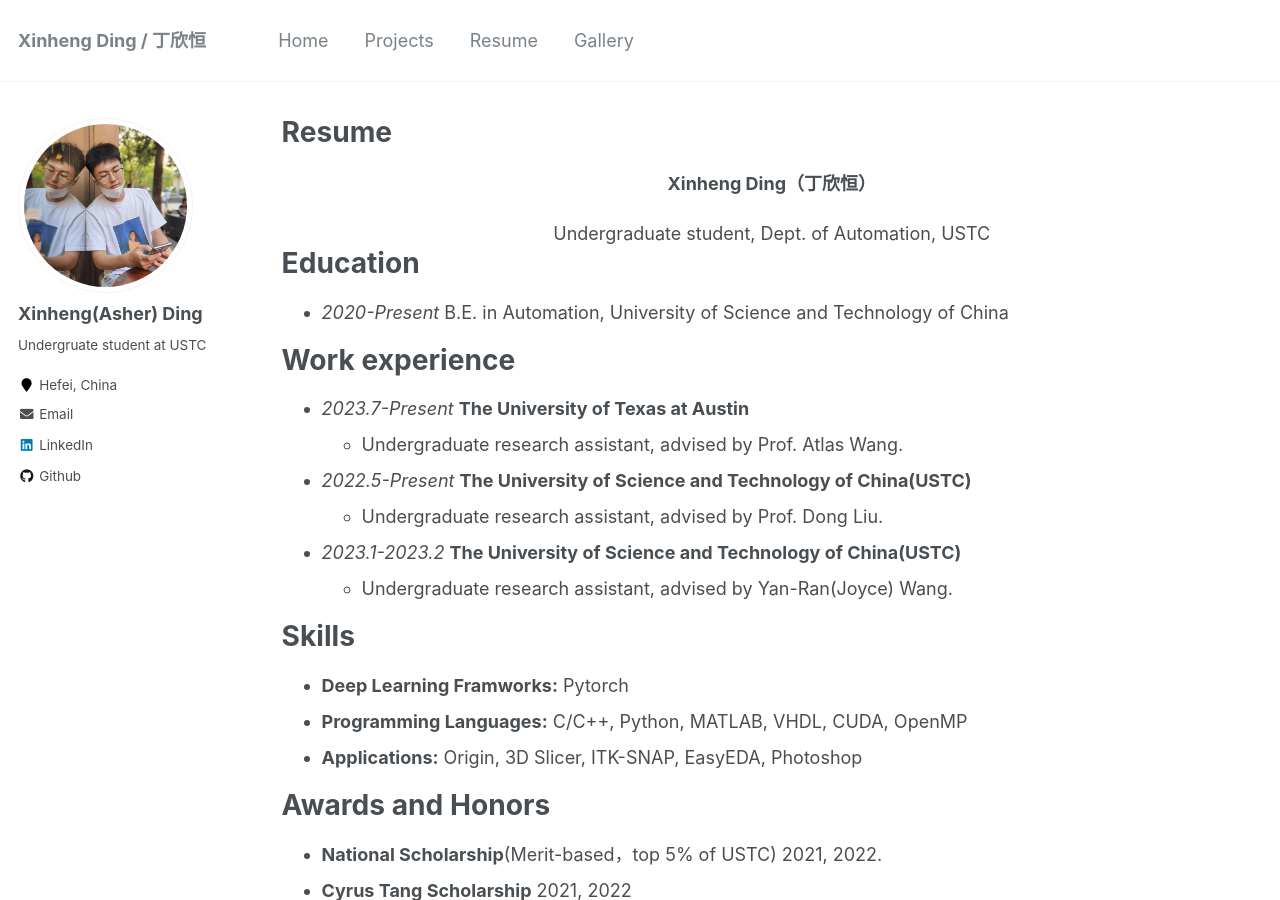
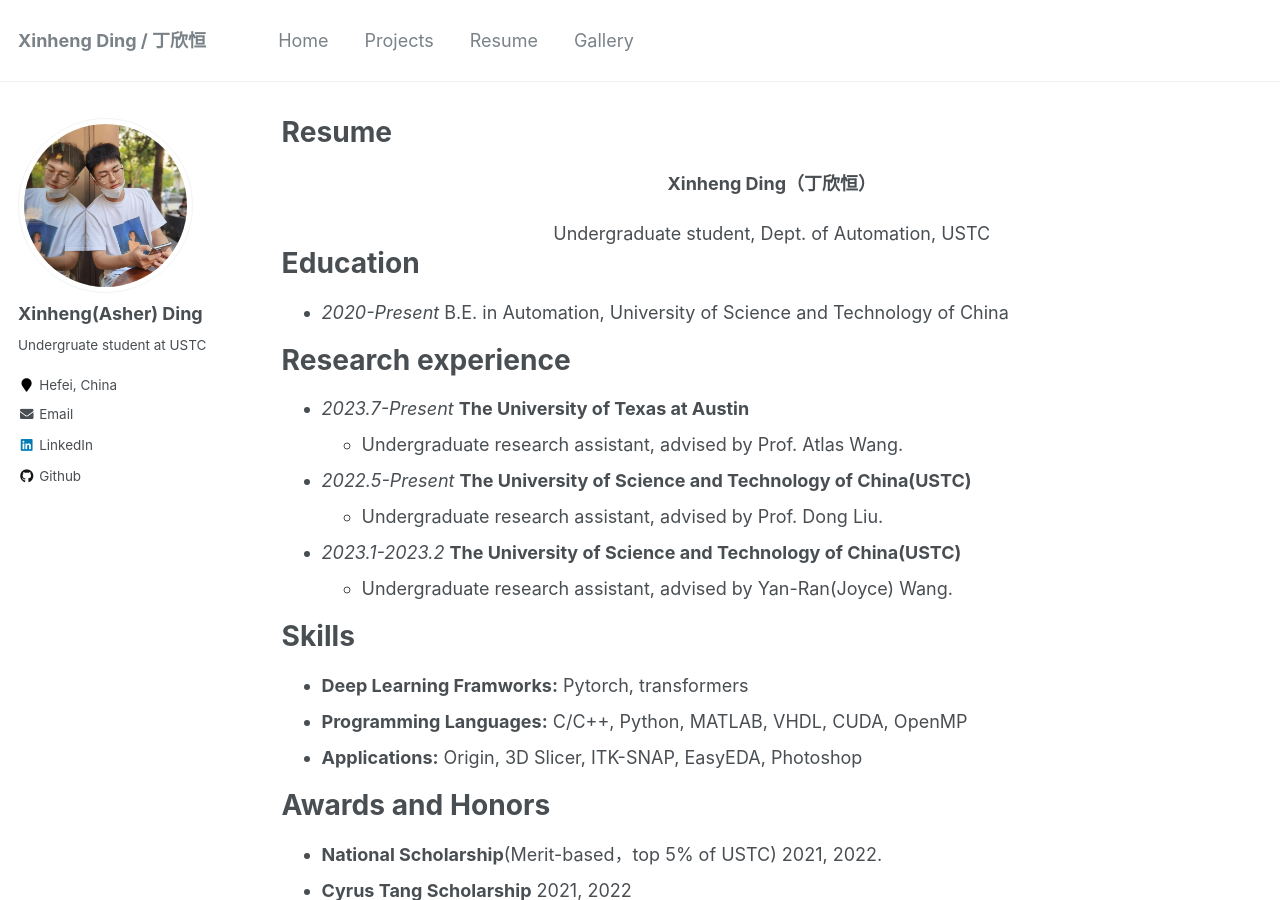
Before and after one commit to XinhengDing/XinhengDing.github.io, a Jekyll site: the page built from _pages/cv.md, in a window 1280 px wide and 900 px high. Built offline with Jekyll 4.4.1, drawn with Linux system fonts in a browser that asks for light colours.

Commit message:
Update cv.md

```diff
--- a/_pages/cv.md
+++ b/_pages/cv.md
@@ -16,7 +16,7 @@ Education
 * *2020-Present* B.E. in Automation, University of Science and Technology of China
 
 
-Work experience
+Research experience
 ======
 * *2023.7-Present* **The University of Texas at Austin**
   * Undergraduate research assistant, advised by Prof. Atlas Wang.
@@ -30,7 +30,7 @@ Work experience
 
 Skills
 ======
-* **Deep Learning Framworks:** Pytorch
+* **Deep Learning Framworks:** Pytorch, transformers
 * **Programming Languages:** C/C++, Python, MATLAB, VHDL, CUDA, OpenMP
 * **Applications:** Origin, 3D Slicer, ITK-SNAP, EasyEDA, Photoshop
 
```
